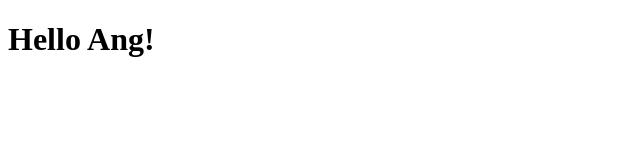
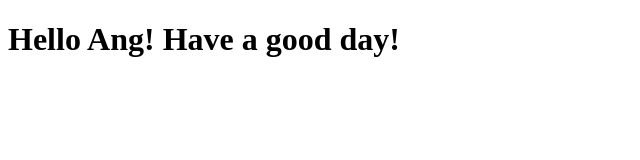
Before and after one commit to rynnxiao/coursera-test, a plain HTML site: page site/index.html in a window 1280 px wide. Shown: the whole page, without its empty margins (0-640 px from the left). Drawn offline with Linux system fonts and the light colour scheme.

Commit message:
Small addition to our page content.

```diff
--- a/site/index.html
+++ b/site/index.html
@@ -4,6 +4,6 @@
         <title>Hello Ang!</title>
     </head>
     <body>
-<h1> Hello Ang!</h1>
+<h1> Hello Ang! Have a good day!</h1>
     </body>
     </html>
```
